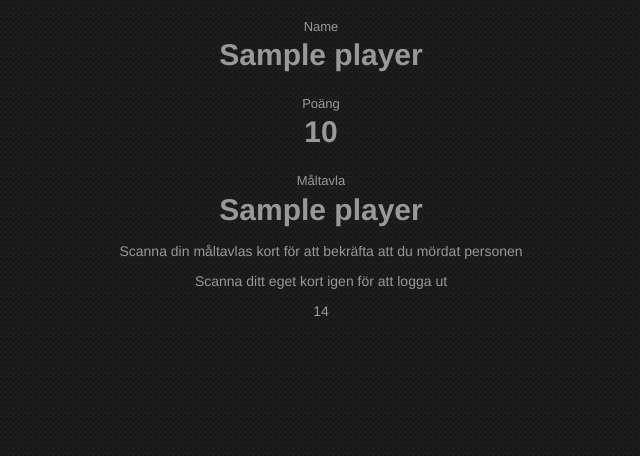
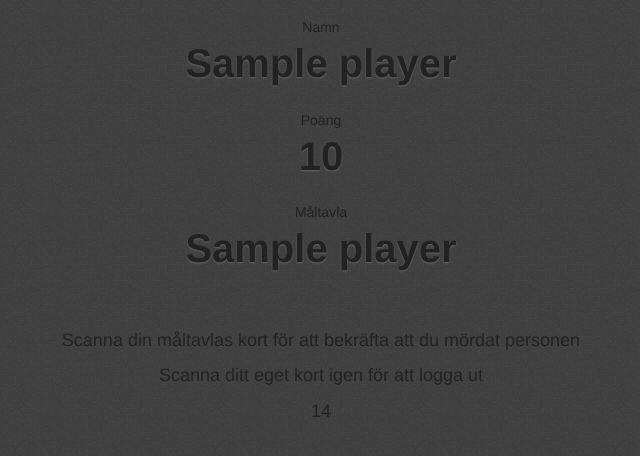
Before and after one commit to fgblomqvist/killergame-itg, a Flask app: template app/templates/player.html in a window 1280 px wide. Shown: the top 456 px of the page, without its empty margins (319-959 px from the left). Run offline with Flask 2, Linux system fonts and the light colour scheme; the template is opened without the code that fills it: values that come from a table or form of the project are taken from there, others are empty; tables that the repository leaves empty hold one stand-in row (values such as "Sample post").

Commit message:
Changed the CSS styling

```diff
--- a/app/static/css/main.css
+++ b/app/static/css/main.css
@@ -1,10 +1,10 @@
 body {
-    background-image: url(/static/img/dark_dotted.png);
-    color: #999;
+    background: #404040 url(/static/img/noisy.png);
+    color: #222;
 }
 
 .wrapper {
-    width: 500px;
+    width: 700px;
     margin: 0 auto;
     text-align: center;
 }
@@ -21,16 +21,35 @@ body {
         cursor: default;
     }
 
+p {
+    font-size: 18px;
+}
+
+h1 {
+    margin-bottom: 0;
+    font-size: 14px;
+}
+
+.inset {
+    text-shadow: 0 1px 2px #666;
+}
+
+
+.large {
+    font-size: 40px;
+    font-weight: bold;
+}
+
 .title {
     margin-bottom: 30px;
+    font-size: 50px;
+    font-weight: bold;
 }
 
-.stats-h1 {
-    margin-bottom: 0;
-    font-size: 13px;
+.alive-scan-info {
+    margin-top: 50px;
 }
 
-.stats-p {
-    font-size: 30px;
-    font-weight: bold;
+.killed-msg {
+    margin-bottom: 40px;
 }
--- a/app/templates/index.html
+++ b/app/templates/index.html
@@ -1,6 +1,6 @@
 {% extends 'base.html' %}
 {% block content %}
-    <h1 class="title">ITG Södertörn Killergame</h1>
+    <h1 class="title inset">ITG Södertörn Killergame</h1>
     <p>Välkommen!</p>
     <p>Scanna ditt kort för att se information och verifiera mord</p>
     <form class="form-inline form-hidden" method="post" action="/player">
--- a/app/templates/player.html
+++ b/app/templates/player.html
@@ -1,22 +1,25 @@
 {% extends 'base.html' %}
 {% block content %}
     <section>
-        <h1 class="stats-h1">Name</h1>
-        <p class="stats-p">{{ player.name }}</p>
+        <h1>Namn</h1>
+        <p class="large inset">{{ player.name }}</p>
     </section>
     <section>
-        <h1 class="stats-h1">Poäng</h1>
-        <p class="stats-p">{{ player.score }}</p>
+        <h1>Poäng</h1>
+        <p class="large inset">{{ player.score }}</p>
     </section>
     <section>
+
     {% if target.name %}
-        <h1 class="stats-h1">Måltavla</h1>
-        <p class="stats-p">{{ target.name }}</p>
-        <p>Scanna din måltavlas kort för att bekräfta att du mördat personen</p>
+        <h1>Måltavla</h1>
+        <p class="large inset">{{ target.name }}</p>
+        <p class="alive-scan-info">Scanna din måltavlas kort för att bekräfta att du mördat personen</p>
     {% else %}
-        <h1>Du har blivit mördad</h1>
+        <h1 class="large inset killed-msg">Du har blivit mördad</h1>
     {% endif %}
+
         <p>Scanna ditt eget kort igen för att logga ut</p>
+
         <form class="form-inline form-hidden" method="post" action="/confirm">
             <input type="hidden" name="player" value="{{ player.id }}">
             <input class="form-control" type="text" name="target" autofocus>
```
Also changed, not shown: app/static/img/dark_dotted.png (deleted), app/static/img/noisy.png (added).
